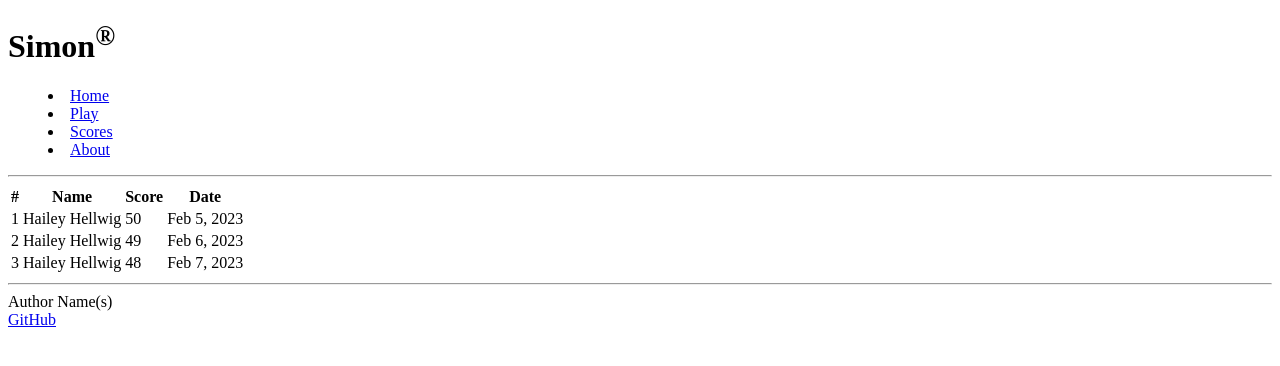
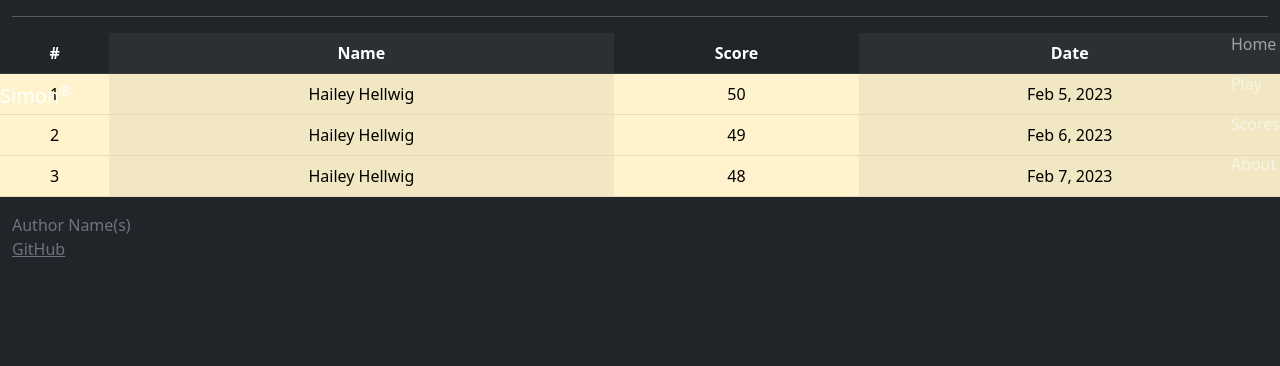
Before and after one commit to hhellwig/simon, a plain HTML site: page scores.html in a window 1280 px wide. Drawn offline with nearby package versions, Linux system fonts and the light colour scheme.

Commit message:
Update(css) bootstrap added

```diff
--- a/scores.html
+++ b/scores.html
@@ -5,26 +5,42 @@
         <meta name="viewport" content="width=device-width, initial-scale=1.0" />
         <title>Scores</title>
         <link rel="icon" href="favicon.ico" />
+
+        <link rel="stylesheet" href="" />
+
+        <link
+            href="https://cdn.jsdelivr.net/npm/bootstrap@5.2.2/dist/css/bootstrap.min.css"
+            rel="stylesheet"
+            integrity="sha384-Zenh87qX5JnK2Jl0vWa8Ck2rdkQ2Bzep5IDxbcnCeuOxjzrPF/et3URy9Bv1WTRi"
+            crossorigin="anonymous"
+        />
     </head>
-    <body>
-        <header>
-            <h1>Simon<sup>&reg;</sup></h1>
-
-            <nav>
-                <menu>
-                    <li><a href="index.html">Home</a></li>
-                    <li><a href="play.html">Play</a></li>
-                    <li><a href="scores.html">Scores</a></li>
-                    <li><a href="about.html">About</a></li>
+    <body class="bg-dark text-light">
+        <header class="container-fluid">
+            <nav class="navbar fixed-top navbar-dark">
+                <a class="navbar-brand" href="#">Simon<sup>&reg;</sup></a>
+                <menu class="navbar-nav">
+                    <li class="nav-item">
+                        <a class="nav-link" href="index.html">Home</a>
+                    </li>
+                    <li class="nav-item">
+                        <a class="nav-link" href="play.html">Play</a>
+                    </li>
+                    <li class="nav-item">
+                        <a class="nav-link" href="scores.html">Scores</a>
+                    </li>
+                    <li class="nav-item">
+                        <a class="nav-link" href="about.html">About</a>
+                    </li>
                 </menu>
             </nav>
 
             <hr />
         </header>
 
-        <main>
-            <table>
-                <thead>
+        <main class="conatiner-fluid bg-secondary text-center">
+            <table class="table table-warning table-striped-columns">
+                <thead class="table-dark">
                     <tr>
                         <th>#</th>
                         <th>Name</th>
@@ -55,11 +71,16 @@
             </table>
         </main>
 
-        <footer>
-            <hr />
+        <footer class="bg-dark text-dark text-muted">
+            <div class="container-fluid">
             <span class="text-reset">Author Name(s)</span>
             <br />
-            <a href="https://github.com/hhellwig/simon.git">GitHub</a>
+            <a
+                class="text-reset"
+                href="https://github.com/hhellwig/simon.git">
+                GitHub
+            </a>
+            </div>
         </footer>
     </body>
 </html>
```
